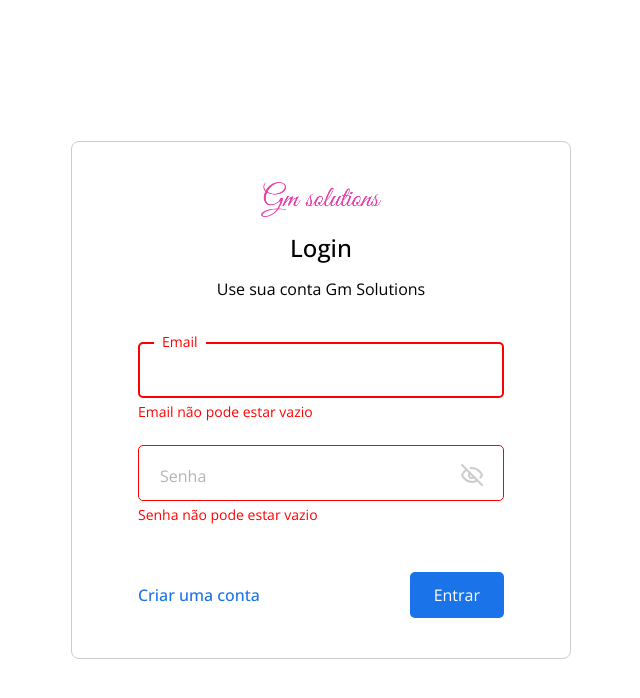
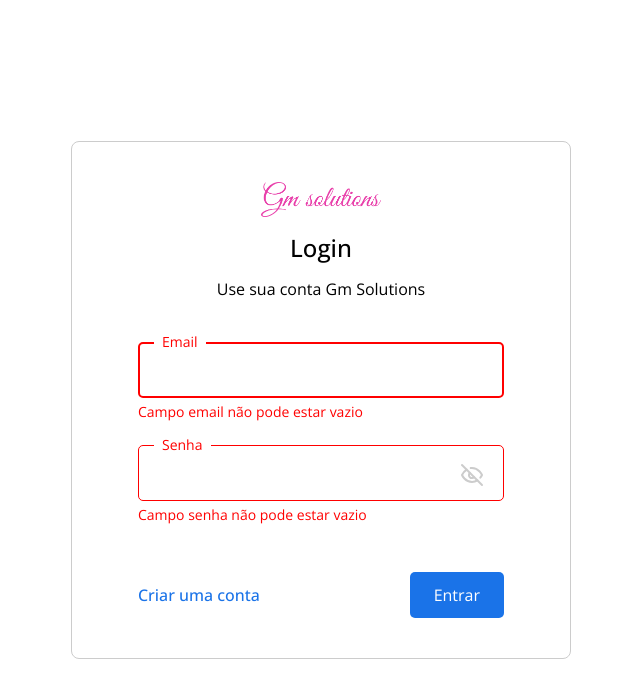
Before and after one commit to gbmouraa/gm_sistema_de_chamados, a React (Create React App) app: page / in a window 1280 px wide. Both pictures are taken after a click on the button "Entrar". Shown: the top 698 px of the page, without its empty margins (319-959 px from the left). Built offline with nearby package versions, Linux system fonts and the light colour scheme.

Commit message:
feat: add schema validation with zod

```diff
--- a/src/pages/SignIn/index.jsx
+++ b/src/pages/SignIn/index.jsx
@@ -1,19 +1,28 @@
 import { useForm } from "react-hook-form";
 import { useState, useContext } from "react";
+import { z } from "zod";
+import { zodResolver } from "@hookform/resolvers/zod";
 import logo from "../../assets/logo.png";
 import { Link } from "react-router-dom";
-import validator from "validator";
 import { AuthContext } from "../../contexts/auth";
 import { EyeOff, Eye } from "lucide-react";
 
 import "./signIn.scss";
+
+const schema = z.object({
+  email: z
+    .string()
+    .min(1, "Campo email não pode estar vazio")
+    .email("Insira um email válido."),
+  password: z.string().min(1, "Campo senha não pode estar vazio"),
+});
 
 function SignIn() {
   const {
     register,
     handleSubmit,
     formState: { errors },
-  } = useForm();
+  } = useForm({ resolver: zodResolver(schema) });
 
   const { loadingAuth, signIn } = useContext(AuthContext);
 
@@ -41,20 +50,13 @@
               className={errors?.email && "input-error"}
               type="text"
               id="email"
-              required
               autoComplete="off"
-              {...register("email", {
-                required: true,
-                validate: (value) => validator.isEmail(value),
-              })}
+              {...register("email")}
             />
             <label htmlFor="email">Email</label>
 
-            {errors?.email?.type === "required" && (
-              <p className="error-message">Email não pode estar vazio</p>
-            )}
-            {errors?.email?.type === "validate" && (
-              <p className="error-message">Insira um email válido</p>
+            {errors?.email && (
+              <p className="error-message">{errors.email.message}</p>
             )}
           </div>
 
@@ -63,11 +65,14 @@
               className={`default-input ${errors?.password && "input-error"}`}
               type={showPassword ? "text" : "password"}
               id="password"
-              required
               autoComplete="off"
-              {...register("password", { required: true })}
+              {...register("password")}
             />
             <label htmlFor="password">Senha</label>
+
+            {errors?.password && (
+              <p className="error-message">{errors.password.message}</p>
+            )}
 
             <button
               className="btn-toggle-password"
@@ -79,10 +84,6 @@
                 <EyeOff size={24} color="#ccc" />
               )}
             </button>
-
-            {errors?.password?.type === "required" && (
-              <p className="error-message">Senha não pode estar vazio</p>
-            )}
           </div>
 
           <div className="actions-area">
```
